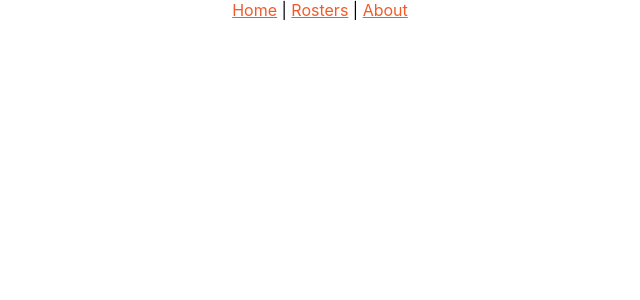
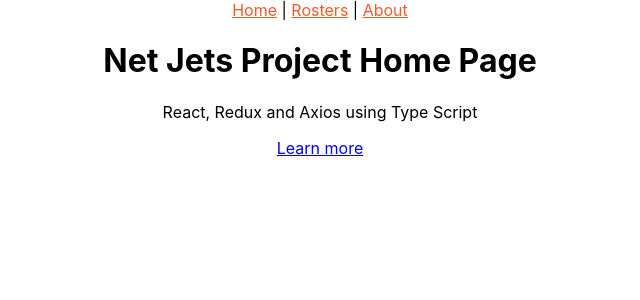
Before and after one commit to babakansari/React-Redux-Hooks-TypeSctipt, a React (Create React App) app in the folder react-ui/: page / in a window 1280 px wide. Shown: the top 300 px of the page, without its empty margins (320-960 px from the left). Built offline with nearby package versions, Linux system fonts and the light colour scheme.

Commit message:
Add routing

```diff
--- a/react-ui/src/App.tsx
+++ b/react-ui/src/App.tsx
@@ -1,5 +1,5 @@
 import './App.css';
-import { Route, Routes } from 'react-router-dom';
+import { Route, Routes,  } from 'react-router-dom';
 import HomePage from './components/home/HomePage'
 import AboutPage from './components/about/AboutPage'
 import Header from './components/common/Header'
@@ -11,10 +11,10 @@ function App() {
     <div className="App">
       <Header />
       <Routes>
-        <Route path="/" element={HomePage} />
-        <Route path="/about" element={AboutPage} />
-        <Route path="/rostering" element={RostersPage} />
-        <Route path="/" element={PageNotFound} />
+        <Route path="/" element={<HomePage/>} ></Route>
+        <Route path="about" element={<AboutPage/>} />
+        <Route path="rostering" element={<RostersPage/>} />
+        <Route path="*" element={<PageNotFound/>} />
       </Routes>
     </div>
   );
--- a/react-ui/src/components/common/Header.tsx
+++ b/react-ui/src/components/common/Header.tsx
@@ -1,21 +1,21 @@
 import React from "react";
-import { NavLink } from "react-router-dom";
+import { Link } from "react-router-dom";
 
 const Header = () => {
   const activeStyle = { color: "#F15B2A" };
   return (
     <nav>
-      <NavLink to="/" style={activeStyle}>
+      <Link to="/" style={activeStyle}>
         Home
-      </NavLink>
+      </Link>
       {" | "}
-      <NavLink to="/rostering" style={activeStyle}>
+      <Link to="rostering" style={activeStyle}>
         Rosters
-      </NavLink>
+      </Link>
       {" | "}
-      <NavLink to="/about" style={activeStyle}>
+      <Link to="about" style={activeStyle}>
         About
-      </NavLink>
+      </Link>
     </nav>
   );
 };
--- a/react-ui/src/components/home/HomePage.tsx
+++ b/react-ui/src/components/home/HomePage.tsx
@@ -3,7 +3,7 @@ import { Link } from "react-router-dom";
 
 const HomePage = () => (
   <div className="jumbotron">
-    <h1>Net Jets Project</h1>
+    <h1>Net Jets Project Home Page</h1>
     <p>React, Redux and Axios using Type Script</p>
     <Link to="about" className="btn btn-primary btn-lg">
       Learn more
--- a/react-ui/src/index.tsx
+++ b/react-ui/src/index.tsx
@@ -7,11 +7,11 @@ import { BrowserRouter as Router } from 'react-router-dom';
 
 
 ReactDOM.render(
-  <Router>
     <React.StrictMode>
-      <App />
-    </React.StrictMode>
-  </Router>,
+      <Router>
+        <App />
+      </Router>
+    </React.StrictMode>,
   document.getElementById('root')
 );
 
```
